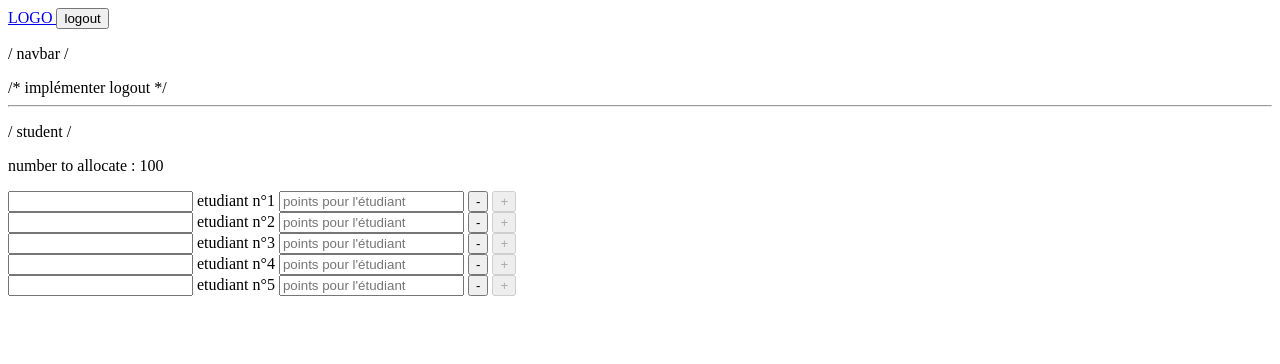
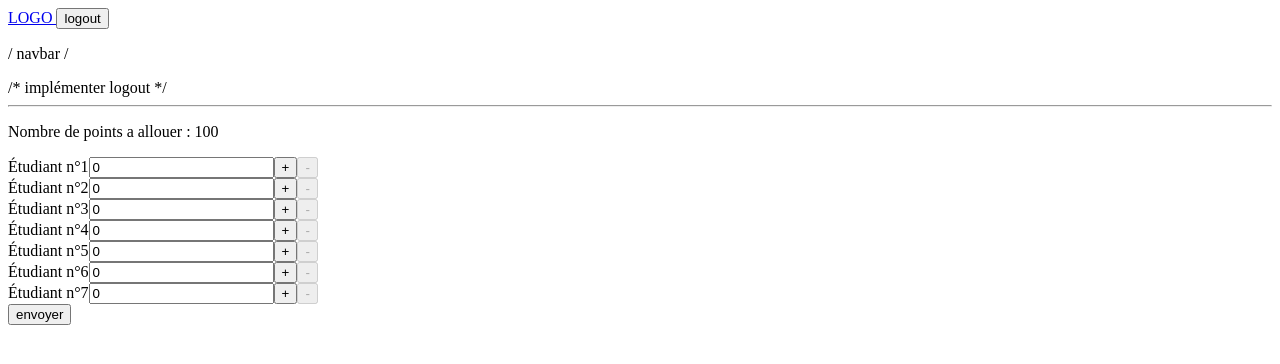
Before and after one commit to hugohebbinckuys/clustering-etudiant, a Vue app in the folder frontend/: page /student in a window 1280 px wide. Shown: the top 364 px of the page. Built offline with nearby package versions, Linux system fonts and the light colour scheme.

Commit message:
add points for students

```diff
--- a/frontend/src/views/login.vue
+++ b/frontend/src/views/login.vue
@@ -1,7 +1,4 @@
 <script setup>
-
-
-
 </script>
 
 <template>
--- a/frontend/src/views/student/student.vue
+++ b/frontend/src/views/student/student.vue
@@ -1,36 +1,42 @@
 <script setup>
 import { ref } from 'vue';
 
-// let count = 0
-const student_total = ref(5)
-const nb_points = ref(100)
+const student_total = ref(7);
+const nb_points = ref(100);
 
-// function qui au clique ajoute a une liste les elements un  par un pour concserver le rang
-// const addToList = () => {
 
-// }
+const pointsByEtudiants = ref(Array(student_total.value).fill(0));
+// ici on a créé un tableau de zéros basé sur le nb d(etudiant
 
-// const pointManager = (number) => {
-//     nb_points.value -= number
-// }
-const incrementer = () => {
-    nb_points.value ++;
-}
-const decrementer = () => {
-    nb_points.value --;
-}
+const incrementer = (index) => {
+  if (nb_points.value > 0) {
+    pointsByEtudiants.value[index]++;
+    nb_points.value--;
+  }
+};
 
+const decrementer = (index) => {
+  if (pointsByEtudiants.value[index] > 0) {
+    pointsByEtudiants.value[index]--;
+    nb_points.value++;
+  }
+};
 </script>
 
 <template>
-    <p> / student / </p>
+  <p v-if="student_total === 0">Pas de Form actuellement</p>
 
-    <p v-if="student_total==0"> Pas de Form acutellement </p>
-    <div v-if="student_total>0">
-        <p> number to allocate : {{ nb_points }}</p>
-        <form v-for="elt in student_total">
-            <input type="text"> etudiant n°{{ elt }}
-            <input type="number" v-model="number" placeholder="points pour l'étudiant"> <span> <button :disabled="nb_points<=0" @click="decrementer()" value="number"> - </button> <button :disabled="nb_points>=100" @click="incrementer()" value="number"> + </button></span>
-        </form>
-    </div>
+  <div v-else>
+    <p>Nombre de points a allouer : {{ nb_points }}</p>
+
+    <form v-for="(elt, index) in student_total" :key="index">
+      <label>Étudiant n°{{ index + 1 }}</label>
+      <input type="number" :value="pointsByEtudiants[index]" readonly />
+
+      <button type="button" :disabled="nb_points <= 0" @click="incrementer(index)">+</button>
+      <button type="button" :disabled="pointsByEtudiants[index] <= 0" @click="decrementer(index)">-</button>
+    </form>
+  </div>
+  <button> envoyer </button>
+
 </template>
```
